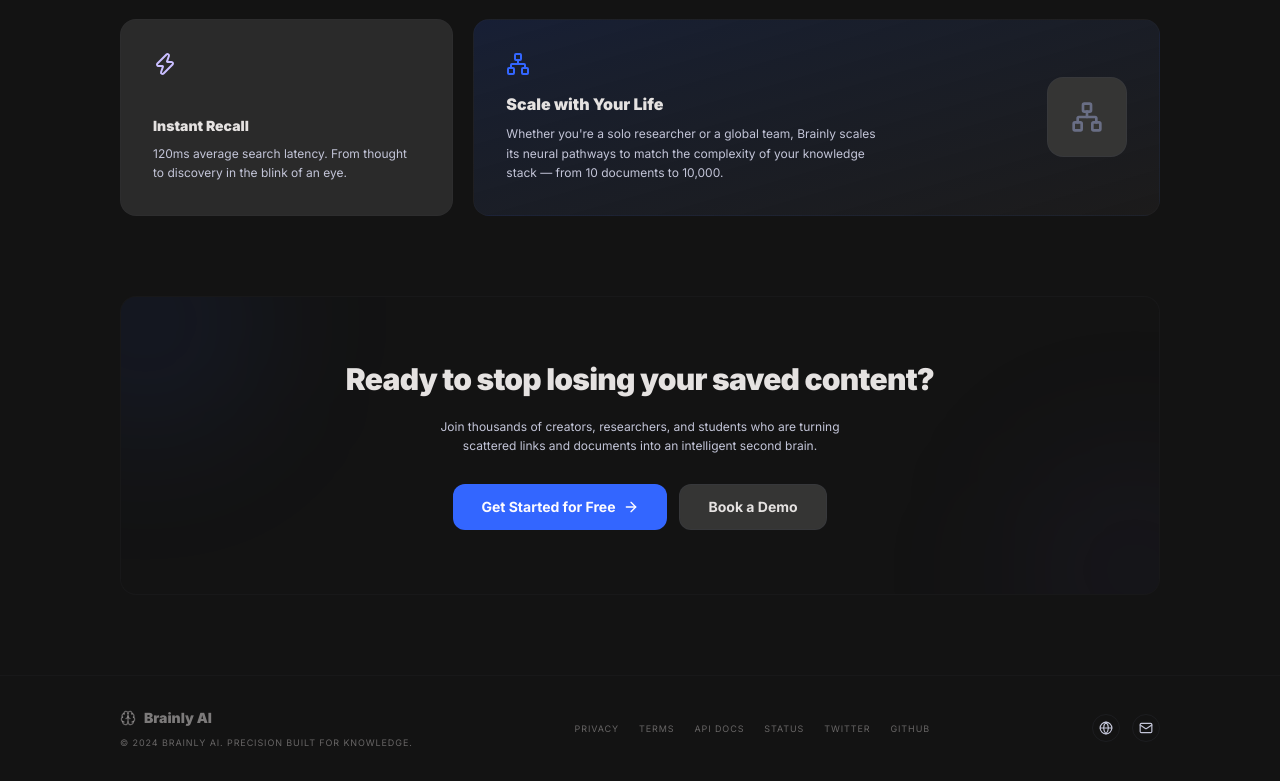
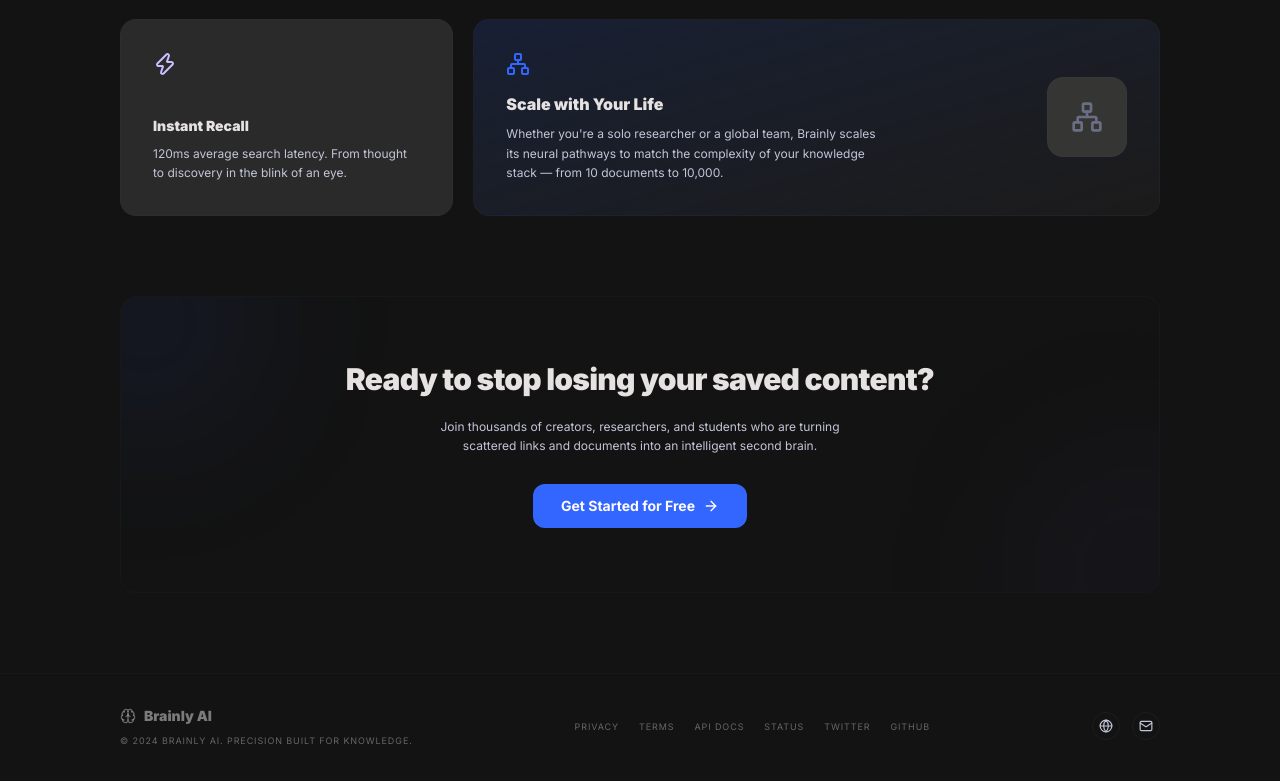
Before and after one commit to Furqan-7/Brainly-AI, a Next.js app in the folder frontend/: page /about in a window 1280 px wide. Shown: the part 1428-2209 px from the top of the page. Built offline with nearby package versions, Linux system fonts and the light colour scheme.

Commit message:
Fixed Some issue

```diff
--- a/frontend/app/about/page.tsx
+++ b/frontend/app/about/page.tsx
@@ -15,6 +15,7 @@ import {
     Globe,
     Mail,
 } from "lucide-react";
+import { useRouter } from "next/navigation";
 
 const navLinks = [
     { label: "Home", href: "/" },
@@ -63,6 +64,7 @@ const integrationNodes = [
 ];
 
 export default function AboutPage() {
+    const router = useRouter();
     return (
         <div className="min-h-screen bg-background text-on-surface font-body">
 
@@ -340,13 +342,11 @@ export default function AboutPage() {
                                 links and documents into an intelligent second brain.
                             </p>
                             <div className="flex flex-col sm:flex-row gap-3 justify-center pt-2">
-                                <button className="bg-primary-container text-on-primary-container px-7 py-3 rounded-xl font-bold text-sm hover:brightness-110 active:scale-95 transition-all flex items-center justify-center gap-2 cursor-pointer">
+                                <button onClick={()=>{router.push("/auth/signup")}} className="bg-primary-container text-on-primary-container px-7 py-3 rounded-xl font-bold text-sm hover:brightness-110 active:scale-95 transition-all flex items-center justify-center gap-2 cursor-pointer">
                                     Get Started for Free
                                     <ArrowRight className="w-4 h-4" />
                                 </button>
-                                <button className="bg-surface-container-highest text-on-surface px-7 py-3 rounded-xl font-bold text-sm border border-outline-variant/20 hover:bg-surface-container-high transition-all cursor-pointer">
-                                    Book a Demo
-                                </button>
+
                             </div>
                         </div>
                     </motion.div>
--- a/frontend/app/page.tsx
+++ b/frontend/app/page.tsx
@@ -452,7 +452,7 @@ export default function Home() {
                   Join over 50,000+ creators and researchers who are scaling their intelligence with Brainly AI.
                 </p>
                 <div className="flex justify-center pt-2">
-                  <button className="bg-white text-primary-container px-8 py-4 rounded-xl font-bold text-sm hover:shadow-2xl hover:scale-105 active:scale-95 transition-all cursor-pointer">
+                  <button onClick={()=>{router.push("/auth/signup")}} className="bg-white text-primary-container px-8 py-4 rounded-xl font-bold text-sm hover:shadow-2xl hover:scale-105 active:scale-95 transition-all cursor-pointer">
                     Start Free Trial Today
                   </button>
                 </div>
```
